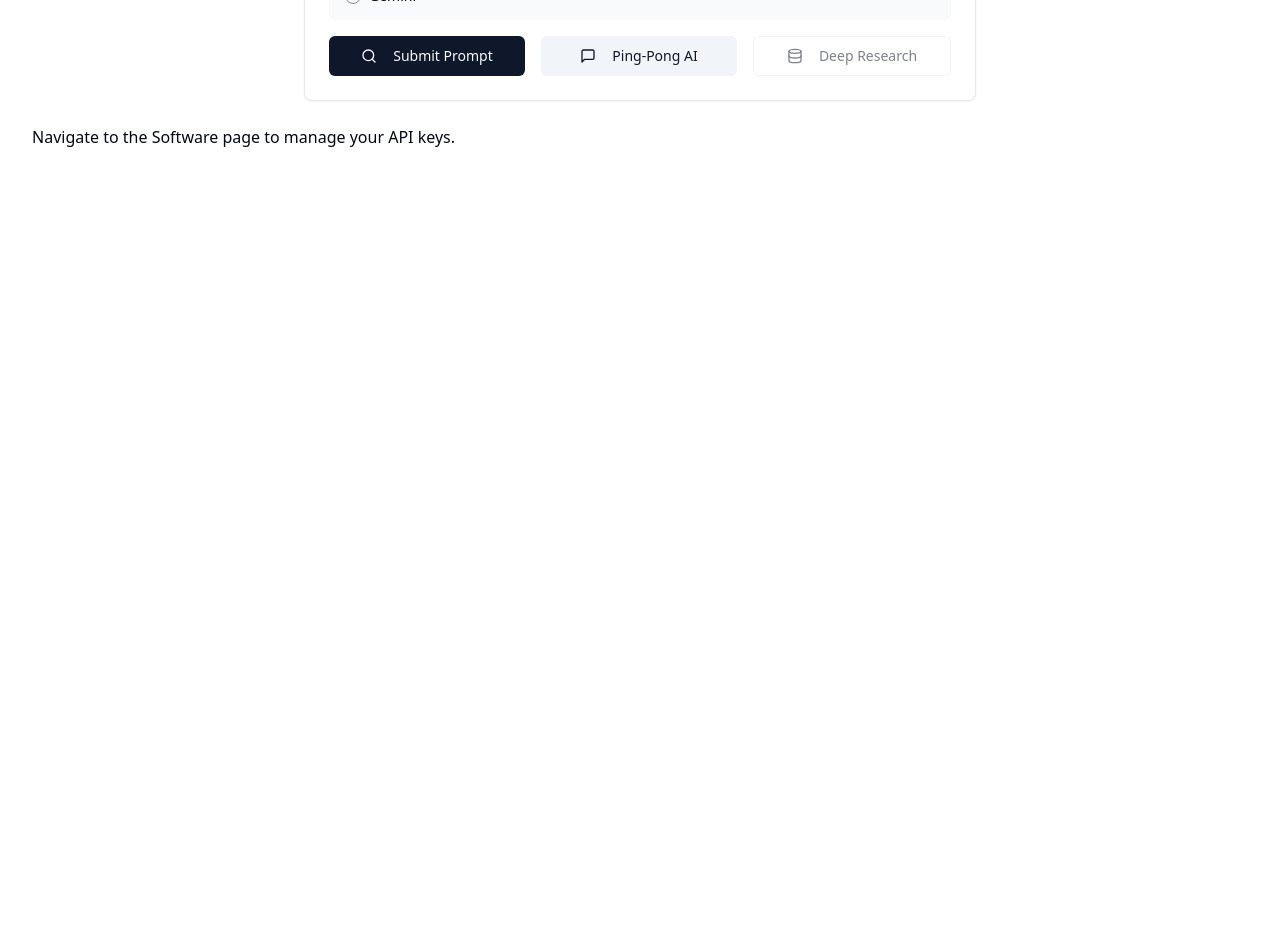
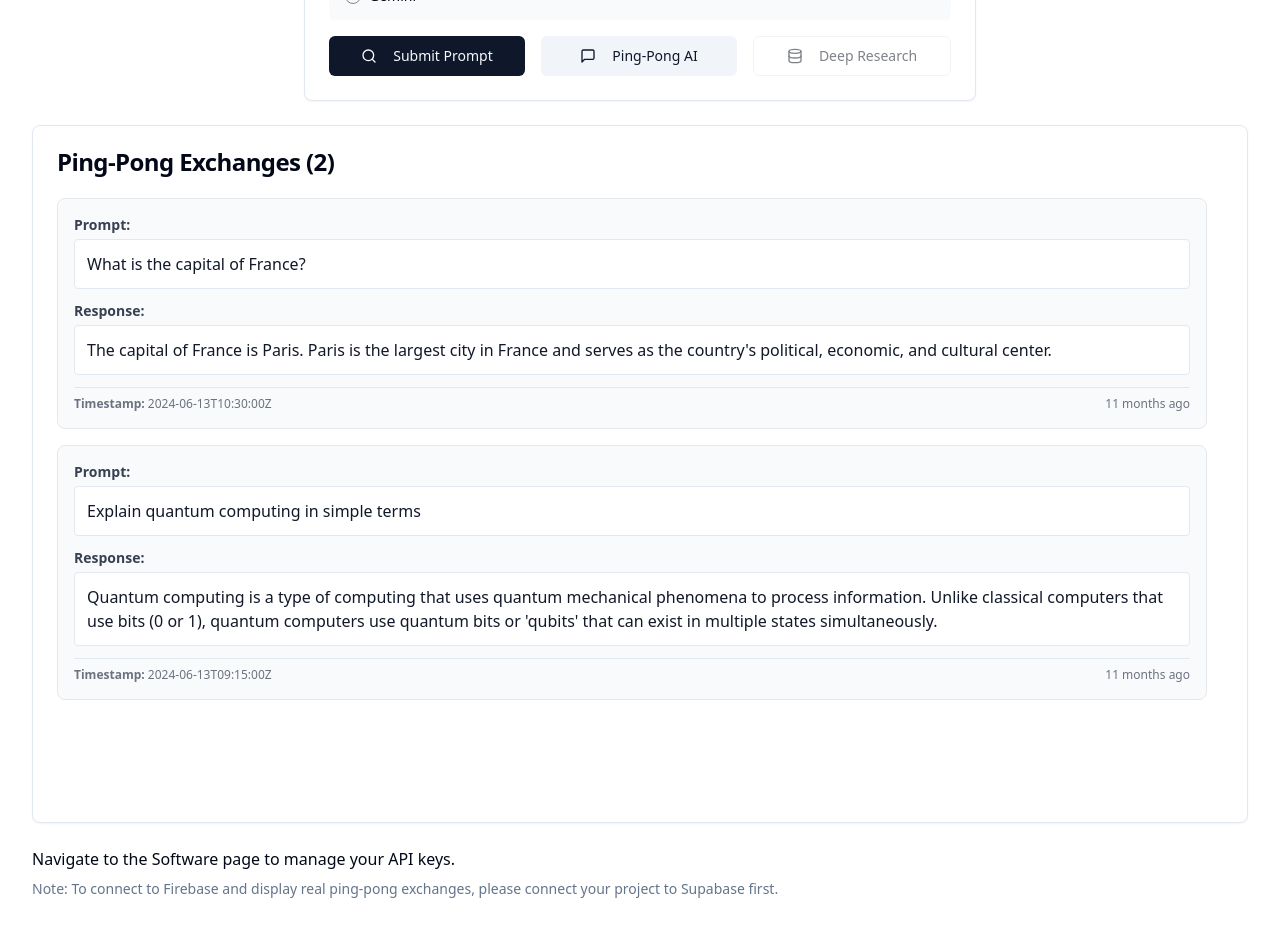
Before and after one commit to djb258/ping-pong-prompt, a React (Vite) app: page / in a window 1280 px wide. Shown: the part 800-1731 px from the top of the page. Before the commit the page ends 981 px from the top, so only its background shows below. Built offline with nearby package versions, Linux system fonts and the light colour scheme.

Commit message:
feat: Add ping-pong exchange history
Adds a scrollable list to display validated ping-pong exchanges from Firebase, sorted by timestamp. Displays prompt, response, and timestamp for each exchange.

```diff
--- /dev/null
+++ b/src/components/PingPongExchangesList.tsx
@@ -0,0 +1,105 @@
+
+import React from 'react';
+import { Card, CardContent, CardHeader, CardTitle } from '@/components/ui/card';
+import { ScrollArea } from '@/components/ui/scroll-area';
+import { formatDistanceToNow } from 'date-fns';
+
+interface PingPongExchange {
+  id: string;
+  input_prompt: string;
+  output_response: string;
+  timestamp_last_touched: string;
+}
+
+interface PingPongExchangesListProps {
+  exchanges: PingPongExchange[];
+  loading?: boolean;
+}
+
+const PingPongExchangesList: React.FC<PingPongExchangesListProps> = ({
+  exchanges,
+  loading = false
+}) => {
+  if (loading) {
+    return (
+      <Card className="mt-6">
+        <CardHeader>
+          <CardTitle>Ping-Pong Exchanges</CardTitle>
+        </CardHeader>
+        <CardContent>
+          <div className="text-center py-8 text-muted-foreground">
+            Loading exchanges...
+          </div>
+        </CardContent>
+      </Card>
+    );
+  }
+
+  if (exchanges.length === 0) {
+    return (
+      <Card className="mt-6">
+        <CardHeader>
+          <CardTitle>Ping-Pong Exchanges</CardTitle>
+        </CardHeader>
+        <CardContent>
+          <div className="text-center py-8 text-muted-foreground">
+            No validated exchanges found. Submit a prompt to get started!
+          </div>
+        </CardContent>
+      </Card>
+    );
+  }
+
+  return (
+    <Card className="mt-6">
+      <CardHeader>
+        <CardTitle>Ping-Pong Exchanges ({exchanges.length})</CardTitle>
+      </CardHeader>
+      <CardContent>
+        <ScrollArea className="h-[600px] w-full pr-4">
+          <div className="space-y-4">
+            {exchanges.map((exchange) => (
+              <div
+                key={exchange.id}
+                className="border border-gray-200 rounded-lg p-4 bg-gray-50"
+              >
+                <div className="space-y-3">
+                  <div>
+                    <h4 className="font-semibold text-sm text-gray-700 mb-1">
+                      Prompt:
+                    </h4>
+                    <p className="text-gray-900 bg-white p-3 rounded border">
+                      {exchange.input_prompt}
+                    </p>
+                  </div>
+
+                  <div>
+                    <h4 className="font-semibold text-sm text-gray-700 mb-1">
+                      Response:
+                    </h4>
+                    <div className="text-gray-900 bg-white p-3 rounded border prose prose-sm max-w-none">
+                      {exchange.output_response}
+                    </div>
+                  </div>
+
+                  <div className="flex justify-between items-center text-xs text-gray-500 pt-2 border-t">
+                    <span>
+                      <strong>Timestamp:</strong> {exchange.timestamp_last_touched}
+                    </span>
+                    <span>
+                      {formatDistanceToNow(new Date(exchange.timestamp_last_touched), {
+                        addSuffix: true
+                      })}
+                    </span>
+                  </div>
+                </div>
+              </div>
+            ))}
+          </div>
+        </ScrollArea>
+      </CardContent>
+    </Card>
+  );
+};
+
+export default PingPongExchangesList;
--- a/src/pages/Index.tsx
+++ b/src/pages/Index.tsx
@@ -7,6 +7,7 @@ import { useAIOrchestrator } from "@/hooks/use-ai-orchestrator";
 import { ActionOptions } from "@/components/ActionOptions";
 import AIModelsCard from "@/components/AIModelsCard";
 import PromptForm from "@/components/PromptForm";
+import PingPongExchangesList from "@/components/PingPongExchangesList";
 
 const Index = () => {
   const [prompt, setPrompt] = useState("");
@@ -23,6 +24,22 @@ const Index = () => {
     availableModels,
   } = useAIOrchestrator();
 
+  // Mock data for ping-pong exchanges (replace with actual Firebase data when connected)
+  const mockExchanges = [
+    {
+      id: "1",
+      input_prompt: "What is the capital of France?",
+      output_response: "The capital of France is Paris. Paris is the largest city in France and serves as the country's political, economic, and cultural center.",
+      timestamp_last_touched: "2024-06-13T10:30:00Z"
+    },
+    {
+      id: "2",
+      input_prompt: "Explain quantum computing in simple terms",
+      output_response: "Quantum computing is a type of computing that uses quantum mechanical phenomena to process information. Unlike classical computers that use bits (0 or 1), quantum computers use quantum bits or 'qubits' that can exist in multiple states simultaneously.",
+      timestamp_last_touched: "2024-06-13T09:15:00Z"
+    }
+  ];
+
   const handleSubmitPrompt = (e: React.FormEvent) => {
     e.preventDefault();
 
@@ -31,7 +48,18 @@ const Index = () => {
       return;
     }
 
-    toast.success("Prompt submitted: " + prompt);
+    // TODO: Replace with actual Firebase write when Supabase is connected
+    console.log("Writing to agent_task collection:", {
+      agent_id: "mindpal",
+      process_id: "pingpong_001",
+      blueprint_id: "pingpong_prompt_001",
+      input_prompt: prompt,
+      output_response: null,
+      validated: false,
+      timestamp_last_touched: new Date().toISOString()
+    });
+
+    toast.success("Prompt submitted to agent_task collection!");
     console.log("Prompt submitted:", prompt);
   };
 
@@ -97,8 +125,13 @@ const Index = () => {
           </div>
         )}
 
+        <PingPongExchangesList exchanges={mockExchanges} />
+
         <div className="mt-6">
           <p>Navigate to the Software page to manage your API keys.</p>
+          <p className="text-sm text-muted-foreground mt-2">
+            Note: To connect to Firebase and display real ping-pong exchanges, please connect your project to Supabase first.
+          </p>
         </div>
       </div>
     </div>
```
